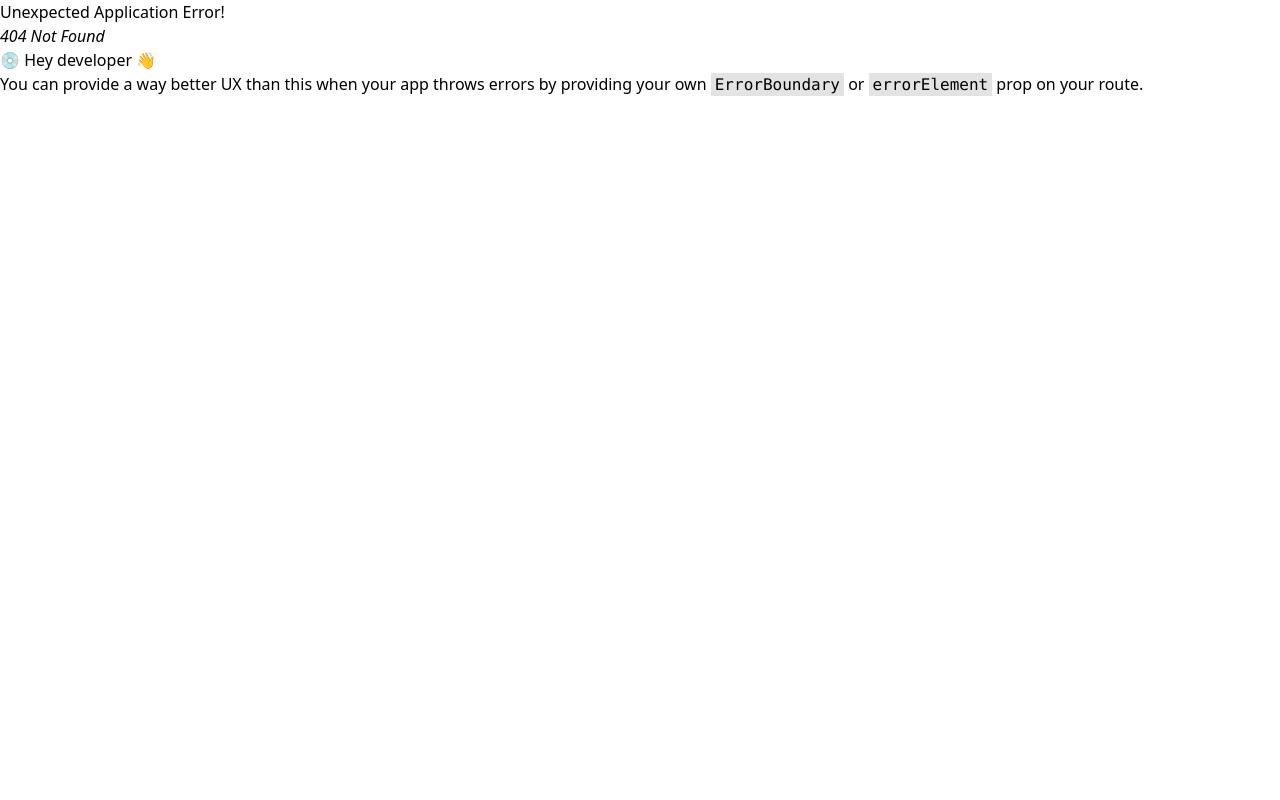
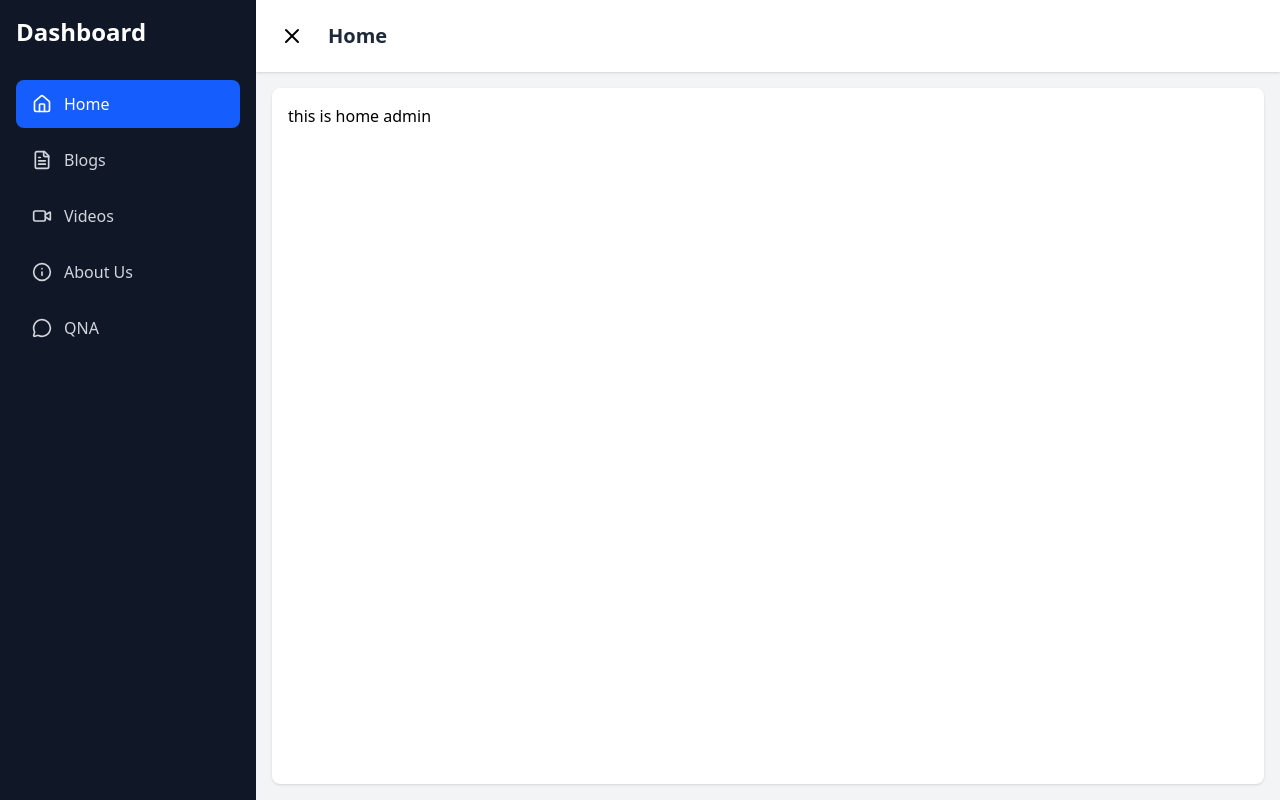
Before and after one commit to moshiurrahmandeap11/elmul-furqaan, a React (Vite) app: page /dashboard in a window 1280 px wide. Before the commit this address had no page. Built offline with nearby package versions, Linux system fonts and the light colour scheme.

Commit message:
create dashboard

```diff
--- a/src/components/sharedItems/Navbar/Navbar.jsx
+++ b/src/components/sharedItems/Navbar/Navbar.jsx
@@ -21,6 +21,7 @@ const Navbar = () => {
               { path: "/blogs", label: "Blogs" },
               { path: "/videos", label: "Videos" },
               { path: "/about", label: "About Us" },
+              { path: "/questions", label: "QNA" },
             ].map((item, idx) => (
               <NavLink
                 key={idx}
--- /dev/null
+++ b/src/layouts/MainLayout/DashboardLayout/DashboardLayout.jsx
@@ -0,0 +1,12 @@
+import React from 'react';
+import { Outlet } from 'react-router';
+
+const DashboardLayout = () => {
+    return (
+        <div>
+            <Outlet></Outlet>
+        </div>
+    );
+};
+
+export default DashboardLayout;
--- /dev/null
+++ b/src/pages/Dashboard/Dashboard.jsx
@@ -0,0 +1,119 @@
+import React, { useState } from "react";
+import {
+  Home,
+  FileText,
+  Video,
+  Info,
+  MessageCircle,
+  Menu,
+  X,
+} from "lucide-react";
+import HomeAdmin from "./HomeAdmin/HomeAdmin";
+
+// Page Components
+const HomePage = () => (
+  <div className="p-4">
+    <HomeAdmin></HomeAdmin>
+  </div>
+);
+
+const BlogsPage = () => (
+  <div className="p-8">
+    <h1 className="text-3xl font-bold mb-4">Blogs</h1>
+    <p className="text-gray-600">Explore our latest blog posts and articles.</p>
+  </div>
+);
+
+const VideosPage = () => (
+  <div className="p-8">
+    <h1 className="text-3xl font-bold mb-4">Videos</h1>
+    <p className="text-gray-600">Watch our video content and tutorials.</p>
+  </div>
+);
+
+const AboutPage = () => (
+  <div className="p-8">
+    <h1 className="text-3xl font-bold mb-4">About Us</h1>
+    <p className="text-gray-600">Learn more about our company and mission.</p>
+  </div>
+);
+
+const QNAPage = () => (
+  <div className="p-8">
+    <h1 className="text-3xl font-bold mb-4">Q&A</h1>
+    <p className="text-gray-600">Find answers to frequently asked questions.</p>
+  </div>
+);
+
+const Dashboard = () => {
+  const [activePage, setActivePage] = useState("home");
+  const [isSidebarOpen, setIsSidebarOpen] = useState(true);
+
+  const menuItems = [
+    { id: "home", label: "Home", icon: Home, component: HomePage },
+    { id: "blogs", label: "Blogs", icon: FileText, component: BlogsPage },
+    { id: "videos", label: "Videos", icon: Video, component: VideosPage },
+    { id: "about", label: "About Us", icon: Info, component: AboutPage },
+    { id: "qna", label: "QNA", icon: MessageCircle, component: QNAPage },
+  ];
+
+  const ActiveComponent =
+    menuItems.find((item) => item.id === activePage)?.component || HomePage;
+
+  return (
+    <div className="flex h-screen bg-gray-100">
+      {/* Sidebar */}
+      <div
+        className={`${
+          isSidebarOpen ? "w-64" : "w-0"
+        } bg-gray-900 text-white transition-all duration-300 overflow-hidden`}
+      >
+        <div className="p-4">
+          <h2 className="text-2xl font-bold mb-8">Dashboard</h2>
+          <nav>
+            {menuItems.map((item) => {
+              const Icon = item.icon;
+              return (
+                <button
+                  key={item.id}
+                  onClick={() => setActivePage(item.id)}
+                  className={`w-full flex items-center space-x-3 px-4 py-3 rounded-lg mb-2 transition-colors ${
+                    activePage === item.id
+                      ? "bg-blue-600 text-white"
+                      : "text-gray-300 hover:bg-gray-800"
+                  }`}
+                >
+                  <Icon size={20} />
+                  <span>{item.label}</span>
+                </button>
+              );
+            })}
+          </nav>
+        </div>
+      </div>
+
+      {/* Main Content */}
+      <div className="flex-1 flex flex-col">
+        {/* Header */}
+        <div className="bg-white shadow-sm p-4 flex items-center">
+          <button
+            onClick={() => setIsSidebarOpen(!isSidebarOpen)}
+            className="p-2 rounded-lg hover:bg-gray-100 transition-colors"
+          >
+            {isSidebarOpen ? <X size={24} /> : <Menu size={24} />}
+          </button>
+          <h3 className="ml-4 text-xl font-semibold text-gray-800">
+            {menuItems.find((item) => item.id === activePage)?.label}
+          </h3>
+        </div>
+
+        {/* Page Content */}
+        <div className="flex-1 overflow-auto bg-white m-4 rounded-lg shadow">
+          <ActiveComponent />
+        </div>
+      </div>
+    </div>
+  );
+};
+
+export default Dashboard;
--- /dev/null
+++ b/src/pages/Dashboard/HomeAdmin/HomeAdmin.jsx
@@ -0,0 +1,11 @@
+import React from 'react';
+
+const HomeAdmin = () => {
+    return (
+        <div>
+            this is home admin
+        </div>
+    );
+};
+
+export default HomeAdmin;
```
Also changed, not shown: src/routes/route/route.jsx (+17 -0 lines).
